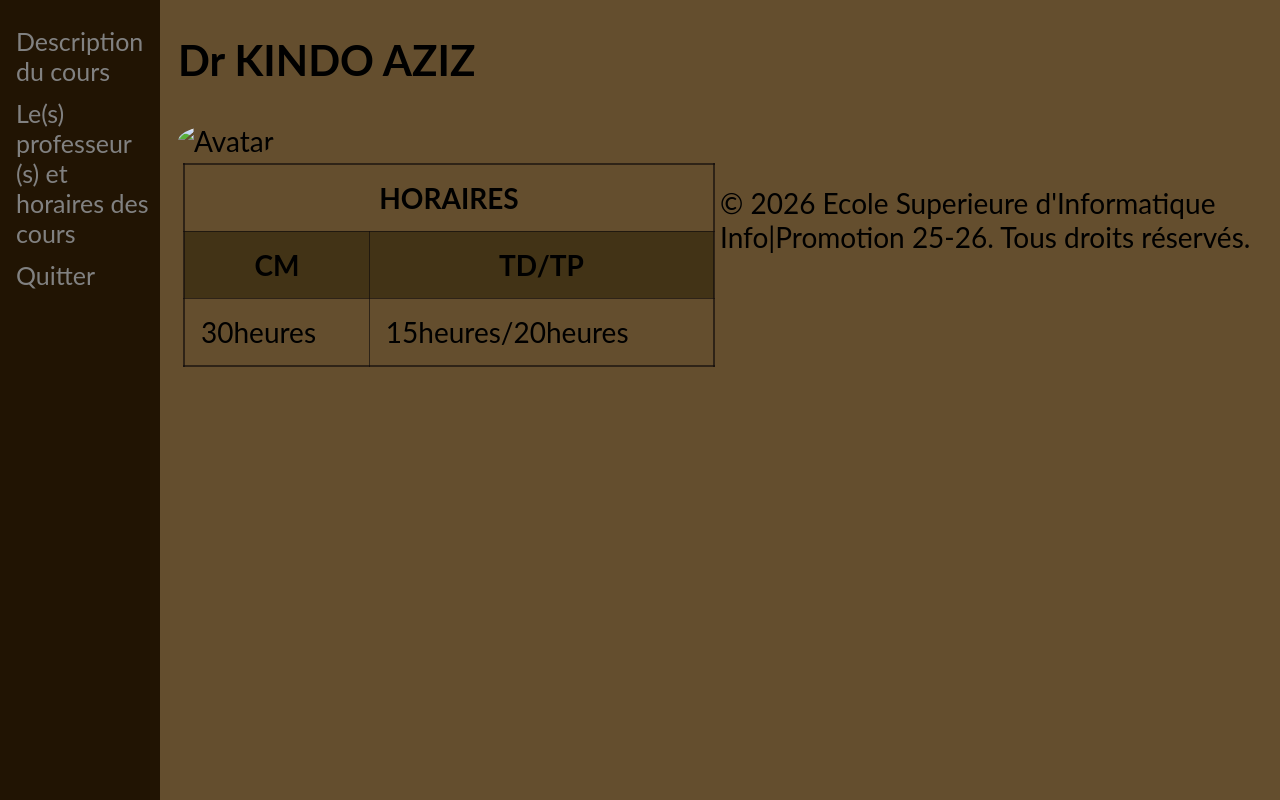
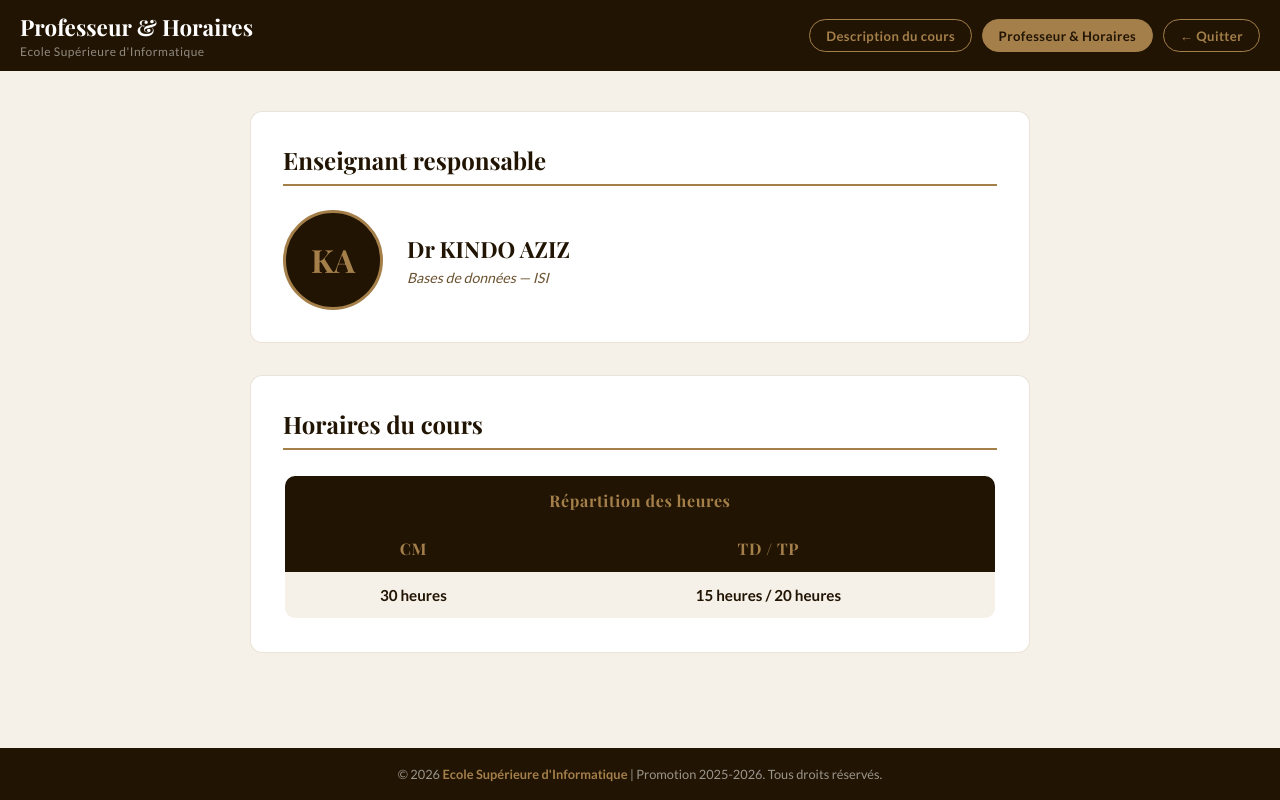
Before and after one commit to Regina54-tech/esii, a plain HTML site: page KINDO.html in a window 1280 px wide. Drawn offline with nearby package versions, Linux system fonts and the light colour scheme.

Commit message:
Update KINDO.html

```diff
--- a/KINDO.html
+++ b/KINDO.html
@@ -1,136 +1,336 @@
 <!DOCTYPE html>
 <html lang="fr">
+
 <head>
   <meta charset="UTF-8">
   <meta name="viewport" content="width=device-width, initial-scale=1.0">
-    <title>Document</title>
+  <title>Dr KINDO AZIZ — ESI</title>
+  <link rel="preconnect" href="https://fonts.googleapis.com">
+  <link rel="preconnect" href="https://fonts.gstatic.com" crossorigin>
+  <link href="https://fonts.googleapis.com/css2?family=Playfair+Display:wght@700&family=Lato:wght@400;700&display=swap" rel="stylesheet">
+
   <style>
-body {
-  font-family: "Lato", sans-serif;
-  background-color: rgb(100, 78, 46);
+    *, *::before, *::after {
+      box-sizing: border-box;
+      margin: 0;
+      padding: 0;
     }
 
-.sidenav {
-  height: 100%;
-  width: 160px;
-  position: fixed;
-  z-index: 1;
-  top: 0;
-  left: 0;
-  background-color:  rgb(33, 20, 3);
-  overflow-x: hidden;
-  padding-top: 20px;
+    :root {
+      --or:      #a47f4a;
+      --or-pale: rgba(164, 127, 74, 0.18);
+      --brun:    rgb(33, 20, 3);
+      --creme:   #f5f0e8;
+      --texte:   #1a1208;
+      --blanc:   #ffffff;
+      --radius:  12px;
     }
 
-.sidenav a {
-  padding: 6px 8px 6px 16px;
-  text-decoration: none;
-  font-size: 25px;
-  color: #818181;
-  display: block;
+    html { scroll-behavior: smooth; }
+
+    body {
+      font-family: 'Lato', sans-serif;
+      background-color: var(--creme);
+      color: var(--texte);
+      min-height: 100vh;
+      display: flex;
+      flex-direction: column;
     }
 
-.sidenav a:hover {
-  color: #43341da1;
+    /* ── En-tête ── */
+    header {
+      background-color: var(--brun);
+      padding: 0.75rem 1.25rem;
+      display: flex;
+      align-items: center;
+      justify-content: space-between;
+      gap: 1rem;
+      flex-wrap: wrap;
     }
 
-.main {
-  margin-left: 160px;
-  font-size: 28px;
-  padding: 0px 10px;
+    .header-title {
+      font-family: 'Playfair Display', serif;
+      color: var(--blanc);
+      font-size: clamp(1rem, 3vw, 1.4rem);
     }
 
-@media screen and (max-height: 450px) {
-  .sidenav {padding-top: 15px;}
-  .sidenav a {font-size: 18px;}
+    .header-title span {
+      display: block;
+      font-family: 'Lato', sans-serif;
+      font-size: 0.75rem;
+      color: rgba(255,255,255,0.5);
+      font-weight: 400;
+      letter-spacing: 0.04em;
+      margin-top: 2px;
     }
-</style>
-</head>
-<body>
 
-<div class="sidenav">
-  <a href="Base de donnee.html">Description du cours</a>
-  <a href="KINDO.html">Le(s) professeur (s) et horaires des cours</a>
-  <a href="Académique.html">Quitter</a>
-</div>
+    .header-nav {
+      display: flex;
+      align-items: center;
+      gap: 0.6rem;
+      flex-wrap: wrap;
+    }
 
-<div class="main">
+    .btn-nav {
+      display: inline-flex;
+      align-items: center;
+      gap: 0.35rem;
+      padding: 0.45rem 1rem;
+      border-radius: 999px;
+      text-decoration: none;
+      font-size: 0.82rem;
+      font-weight: 700;
+      letter-spacing: 0.03em;
+      transition: background 0.2s, color 0.2s;
+      white-space: nowrap;
+    }
 
-    <div >
-<style>
+    .btn-nav.outline {
+      background: transparent;
+      border: 1.5px solid var(--or);
+      color: var(--or);
+    }
+
+    .btn-nav.outline:hover {
+      background: var(--or);
+      color: var(--brun);
+    }
+
+    .btn-nav.filled {
+      background: var(--or);
+      border: 1.5px solid var(--or);
+      color: var(--brun);
+    }
+
+    .btn-nav.filled:hover {
+      background: transparent;
+      color: var(--or);
+    }
+
+    /* ── Contenu principal ── */
+    main {
+      flex: 1;
+      max-width: 820px;
+      width: 100%;
+      margin: 2.5rem auto;
+      padding: 0 1.25rem;
+      display: flex;
+      flex-direction: column;
+      gap: 2rem;
+    }
+
+    /* ── Carte profil professeur ── */
+    .card {
+      background: var(--blanc);
+      border-radius: var(--radius);
+      border: 1px solid rgba(164, 127, 74, 0.22);
+      padding: clamp(1.25rem, 4vw, 2rem);
+    }
+
+    .section-title {
+      font-family: 'Playfair Display', serif;
+      font-size: clamp(1.15rem, 3vw, 1.5rem);
+      color: var(--brun);
+      padding-bottom: 0.5rem;
+      margin-bottom: 1.5rem;
+      border-bottom: 2px solid var(--or);
+    }
+
+    /* ── Profil ── */
+    .profil {
+      display: flex;
+      align-items: center;
+      gap: 1.5rem;
+      flex-wrap: wrap;
+    }
+
     .avatar {
-  vertical-align: middle;
       width: 100px;
       height: 100px;
-  border-radius: 100%;
-}
-</style>
-</head>
-<body>
-<div class="new">
-<h2>Dr KINDO AZIZ</h2>
-<img src="c:\Users\HP\Pictures\avatar.png" alt="Avatar" class="avatar">
-</div>
-<style>
-* {
-  box-sizing: border-box;
+      border-radius: 50%;
+      object-fit: cover;
+      border: 3px solid var(--or);
+      flex-shrink: 0;
+      background-color: var(--creme);
     }
 
-.row {
-  margin-left:-5px;
-  margin-right:-5px;
+    /* Avatar de remplacement si image absente */
+    .avatar-placeholder {
+      width: 100px;
+      height: 100px;
+      border-radius: 50%;
+      background: var(--brun);
+      border: 3px solid var(--or);
+      display: flex;
+      align-items: center;
+      justify-content: center;
+      flex-shrink: 0;
     }
 
-.column {
-  float: left;
-  width: 50%;
-  padding: 5px;
+    .avatar-placeholder span {
+      font-family: 'Playfair Display', serif;
+      font-size: 2rem;
+      color: var(--or);
+      font-weight: 700;
+      line-height: 1;
     }
 
-.row::after {
-  content: "";
-  clear: both;
-  display: table;
+    .profil-info h2 {
+      font-family: 'Playfair Display', serif;
+      font-size: clamp(1.1rem, 3vw, 1.4rem);
+      color: var(--brun);
+      margin-bottom: 0.3rem;
+    }
+
+    .profil-info p {
+      font-size: 0.88rem;
+      color: #6b5230;
+      font-style: italic;
+    }
+
+    /* ── Tableau des horaires ── */
+    .table-wrapper {
+      overflow-x: auto;
+      margin-top: 0.5rem;
     }
 
     table {
       border-collapse: collapse;
-  border-spacing: 0;
       width: 100%;
-  border: 2px solid #100c0ca4;
+      min-width: 280px;
+      border: 2px solid rgba(16, 12, 12, 0.64);
+      border-radius: var(--radius);
+      overflow: hidden;
     }
 
     th, td {
-  text-align: left;
-  padding: 16px;
+      text-align: center;
+      padding: 0.85rem 1.1rem;
+      font-size: clamp(0.85rem, 2vw, 0.95rem);
     }
 
-tr:nth-child(even) {
-  background-color: #423316;
+    thead tr {
+      background-color: var(--brun);
+      color: var(--or);
     }
-th{
-  text-align:center;
+
+    thead th {
+      font-family: 'Playfair Display', serif;
+      font-size: clamp(0.9rem, 2vw, 1rem);
+      letter-spacing: 0.04em;
+    }
+
+    tbody tr:nth-child(odd) {
+      background-color: var(--creme);
+    }
+
+    tbody tr:nth-child(even) {
+      background-color: rgba(66, 51, 22, 0.12);
+    }
+
+    tbody td {
+      color: var(--brun);
+      font-weight: 700;
+    }
+
+    tbody tr:hover {
+      background-color: rgba(164, 127, 74, 0.15);
+    }
+
+    /* ── Footer ── */
+    footer {
+      background-color: var(--brun);
+      padding: 1rem 1.25rem;
+      text-align: center;
+    }
+
+    footer p {
+      font-size: 0.8rem;
+      color: rgba(255,255,255,0.55);
+      line-height: 1.6;
+    }
+
+    footer p strong {
+      color: var(--or);
+    }
+
+    /* ── Responsive ── */
+    @media (max-width: 480px) {
+      .header-nav {
+        width: 100%;
+        justify-content: flex-end;
+      }
+
+      .profil {
+        flex-direction: column;
+        align-items: flex-start;
+      }
     }
   </style>
-  <div class="column">
-    <table border="100%" >
+</head>
+
+<body>
+
+  <!-- ══ En-tête ══ -->
+  <header>
+    <div class="header-title">
+      Professeur &amp; Horaires
+      <span>Ecole Supérieure d'Informatique</span>
+    </div>
+    <nav class="header-nav">
+      <a href="Base de donnee.html" class="btn-nav outline">Description du cours</a>
+      <a href="KINDO.html" class="btn-nav filled">Professeur &amp; Horaires</a>
+      <a href="Académique.html" class="btn-nav outline">← Quitter</a>
+    </nav>
+  </header>
+
+  <!-- ══ Contenu ══ -->
+  <main>
+
+    <!-- Carte professeur -->
+    <div class="card">
+      <h2 class="section-title">Enseignant responsable</h2>
+      <div class="profil">
+        <div class="avatar-placeholder" title="Dr KINDO AZIZ">
+          <span>KA</span>
+        </div>
+        <div class="profil-info">
+          <h2>Dr KINDO AZIZ</h2>
+          <p>Bases de données — ISI</p>
+        </div>
+      </div>
+    </div>
+
+    <!-- Carte horaires -->
+    <div class="card">
+      <h2 class="section-title">Horaires du cours</h2>
+      <div class="table-wrapper">
+        <table>
+          <thead>
             <tr>
-        <th colspan="3">HORAIRES</th>
+              <th colspan="2">Répartition des heures</th>
             </tr>
             <tr>
-        <th colspan="1">CM</th>
-        <th colspan="1">TD/TP</th>
+              <th>CM</th>
+              <th>TD / TP</th>
             </tr>
+          </thead>
+          <tbody>
             <tr>
-        <td>30heures</td>
-        <td>15heures/20heures</td>
+              <td>30 heures</td>
+              <td>15 heures / 20 heures</td>
             </tr>
+          </tbody>
         </table>
       </div>
     </div>
-    <div>
-    <p>&copy; 2026 Ecole Superieure d'Informatique Info|Promotion 25-26. Tous droits réservés.</p>
-         <div class="kingster-copyright-wrapper">
-  </div>
+
+  </main>
+
+  <!-- ══ Footer ══ -->
+  <footer>
+    <p>&copy; 2026 <strong>Ecole Supérieure d'Informatique</strong> | Promotion 2025-2026. Tous droits réservés.</p>
+  </footer>
+
 </body>
 </html>
```
Lines whose indentation alone changed are shown as unchanged.
